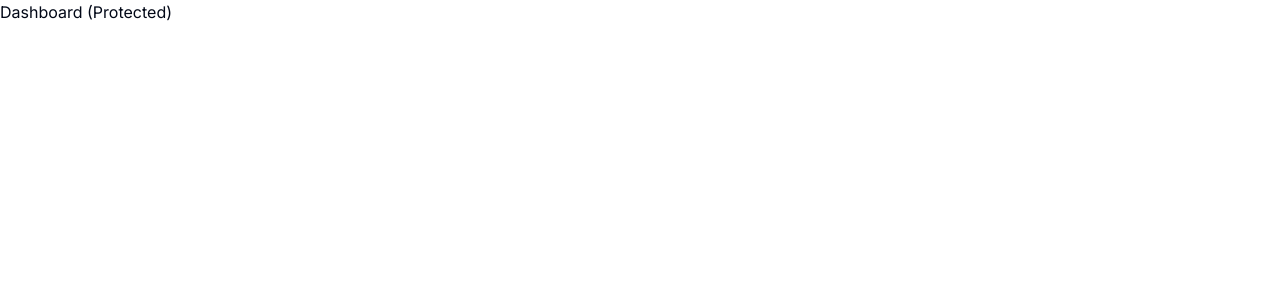
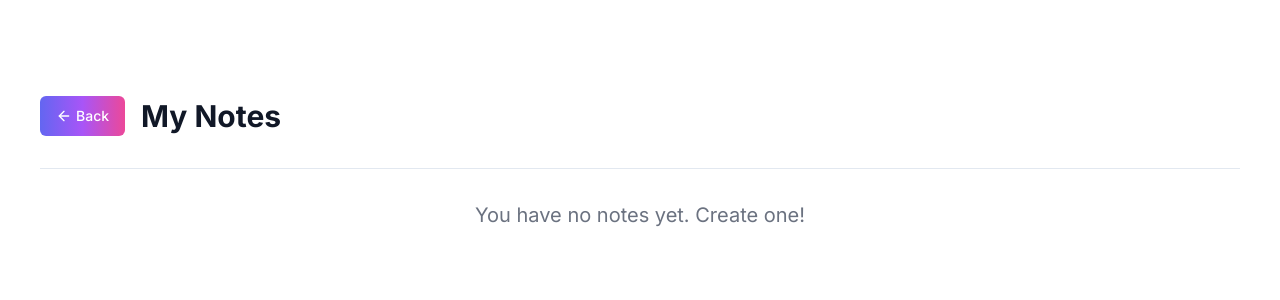
Before and after one commit to impruthvi/ai-notes, a Next.js app: page /dashboard in a window 1280 px wide. Shown: the top 300 px of the page. Built offline with nearby package versions, Linux system fonts and the light colour scheme.

Commit message:
Implemented dashboard screen

```diff
--- a/app/(dashboard)/(routes)/dashboard/page.tsx
+++ b/app/(dashboard)/(routes)/dashboard/page.tsx
@@ -1,8 +1,42 @@
+import Link from "next/link";
+import { Button } from "@/components/ui/button";
+import { ArrowLeft } from "lucide-react";
+import { UserButton } from "@clerk/nextjs";
+import { Separator } from "@/components/ui/separator";
+
 const DashboardPage = () => {
   return (
-    <div>
-      <h1>Dashboard (Protected)</h1>
-    </div>
+    <>
+      <div className=" min-h-screen">
+        <div className="max-w-7xl mx-auto p-10">
+          <div className="h-14"></div>
+          <div className="flex justify-between items-center md:flex-row flex-col">
+            <div className="flex items-center">
+              <Link href="/">
+                <Button variant="premium">
+                  <ArrowLeft className="mr-1 w-4 h-4" size="sm" />
+                  Back
+                </Button>
+              </Link>
+              <div className="w-4"></div>
+              <h1 className="text-3xl font-bold text-gray-900">My Notes</h1>
+              <div className="w-4"></div>
+              <UserButton />
+            </div>
+          </div>
+          <div className="h-8"></div>
+          <Separator />
+          <div className="h-8"></div>
+
+          {/* List all the notes */}
+          <div className="text-center">
+            <h2 className="text-xl text-gray-500">
+              You have no notes yet. Create one!
+            </h2>
+          </div>
+        </div>
+      </div>
+    </>
   );
 };
 
--- /dev/null
+++ b/components/ui/separator.tsx
@@ -0,0 +1,31 @@
+"use client"
+
+import * as React from "react"
+import * as SeparatorPrimitive from "@radix-ui/react-separator"
+
+import { cn } from "@/lib/utils"
+
+const Separator = React.forwardRef<
+  React.ElementRef<typeof SeparatorPrimitive.Root>,
+  React.ComponentPropsWithoutRef<typeof SeparatorPrimitive.Root>
+>(
+  (
+    { className, orientation = "horizontal", decorative = true, ...props },
+    ref
+  ) => (
+    <SeparatorPrimitive.Root
+      ref={ref}
+      decorative={decorative}
+      orientation={orientation}
+      className={cn(
+        "shrink-0 bg-border",
+        orientation === "horizontal" ? "h-[1px] w-full" : "h-full w-[1px]",
+        className
+      )}
+      {...props}
+    />
+  )
+)
+Separator.displayName = SeparatorPrimitive.Root.displayName
+
+export { Separator }
--- a/package.json
+++ b/package.json
@@ -10,6 +10,7 @@
   },
   "dependencies": {
     "@clerk/nextjs": "^4.23.2",
+    "@radix-ui/react-separator": "^1.0.3",
     "@radix-ui/react-slot": "^1.0.2",
     "@types/node": "20.4.6",
     "@types/react": "18.2.18",
```
